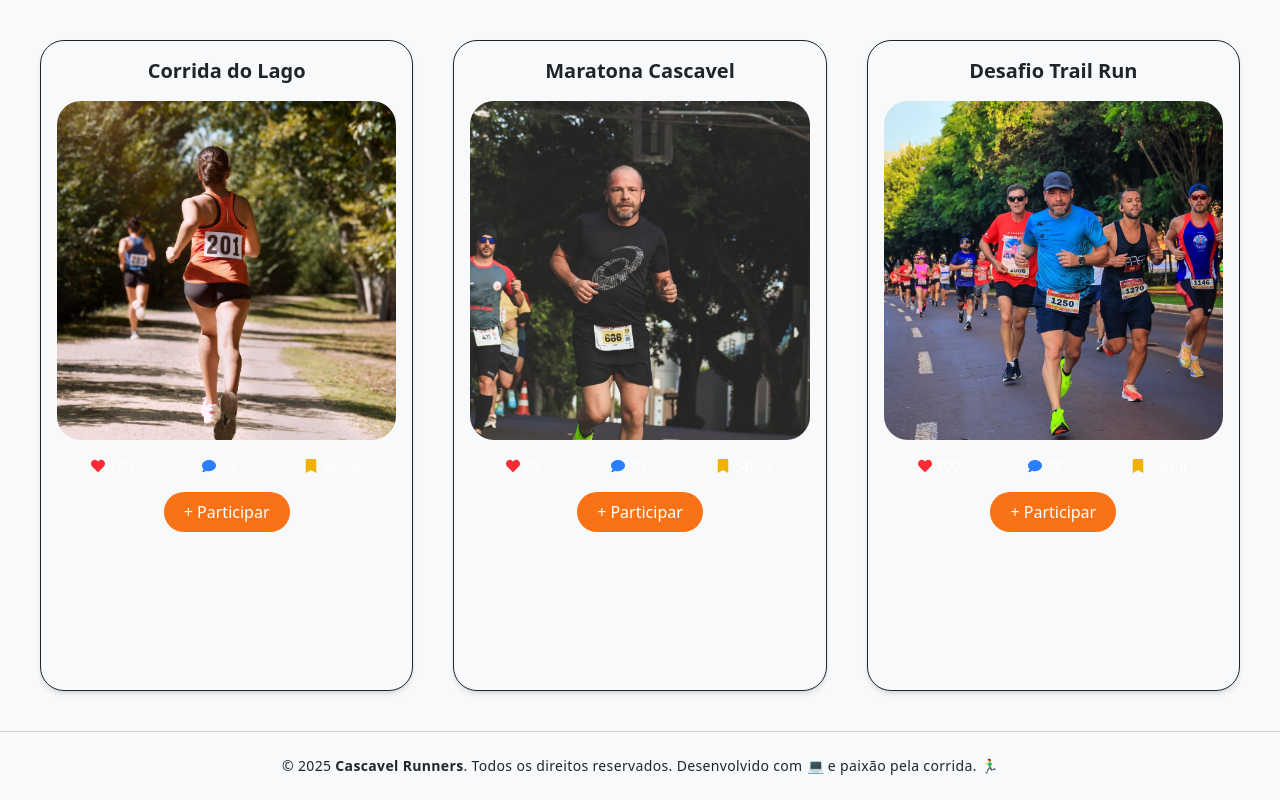
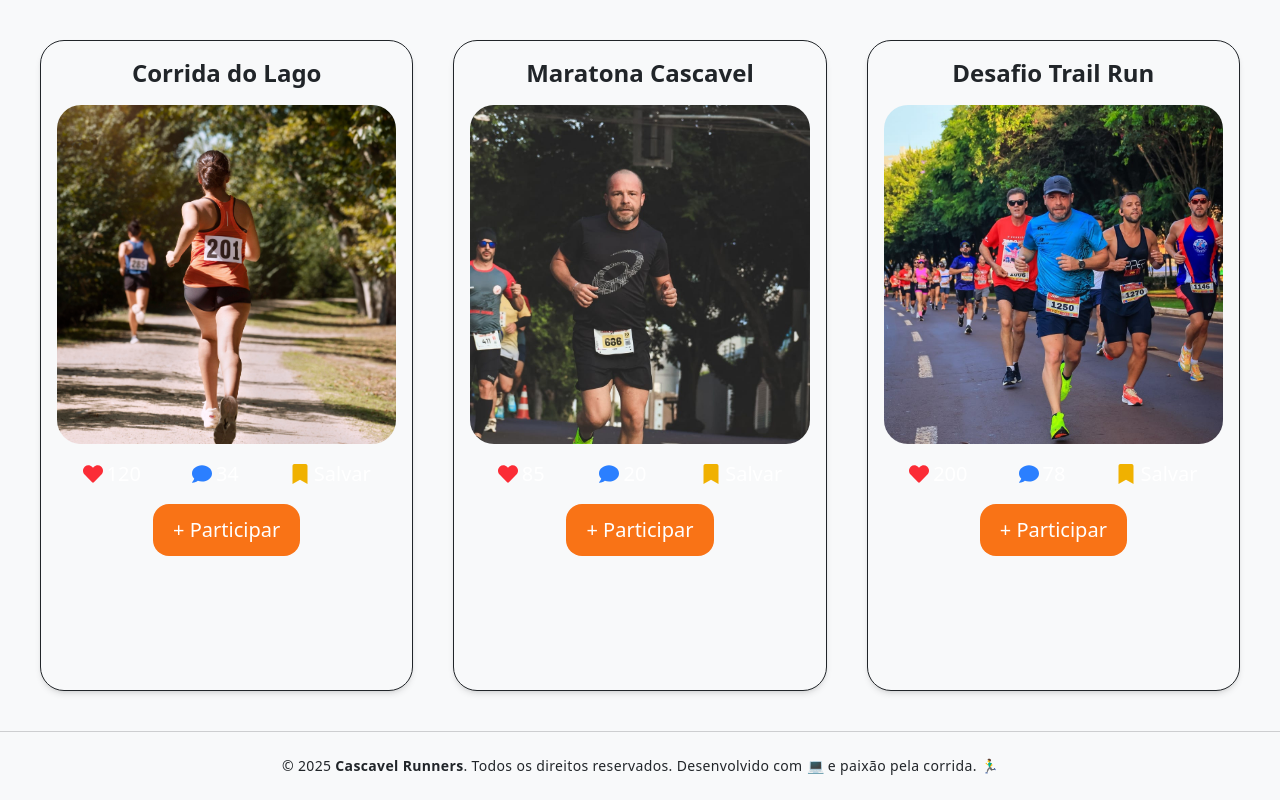
Before and after one commit to joaomidowz/cascavel-runners, a Next.js app: page /feed in a window 1280 px wide. Built offline with nearby package versions, Linux system fonts and the light colour scheme.

Commit message:
style(feed): improving the notebook and desktop view

```diff
--- a/src/app/globals.css
+++ b/src/app/globals.css
@@ -21,7 +21,7 @@
 
 .btn {
   @apply bg-btn-primary py-3 px-5 rounded-2xl text-btn-text cursor-pointer
-         hover:bg-primary/60 active:bg-btn-primary/50 transition duration-500;
+         hover:bg-btn-primary/50 active:bg-btn-primary/90 transition duration-500;
 }
 
 /*
--- a/src/components/CardFeed.tsx
+++ b/src/components/CardFeed.tsx
@@ -11,7 +11,7 @@ type Props = {
 export default function CardFeed({ title, image, likes, comments }: Props) {
     return (
         <div className="bg-background shadow-md border border-primary rounded-3xl p-4 flex flex-col gap-4 items-center w-full max-w-md mx-auto">
-            <h1 className="text-xl font-semibold text-primary text-center">{title}</h1>
+            <h1 className="text-xl lg:text-2xl font-semibold text-primary text-center">{title}</h1>
 
             <div className="w-full md:aspect-square aspect-[4/3] relative rounded-3xl overflow-hidden">
                 <Image
@@ -23,7 +23,7 @@ export default function CardFeed({ title, image, likes, comments }: Props) {
                 />
             </div>
 
-            <div className="flex flex-row justify-around w-full text-sm text-btn-text">
+            <div className="flex flex-row justify-around w-full text-sm text-btn-text lg:text-xl">
                 <div className="flex items-center gap-1">
                     <FaHeart className="text-red-500" />
                     <span>{likes}</span>
@@ -38,7 +38,7 @@ export default function CardFeed({ title, image, likes, comments }: Props) {
                 </div>
             </div>
 
-            <button className="bg-btn-primary text-btn-text px-5 py-2 rounded-full hover:bg-btn-primary/10 transition-all">
+            <button className="btn lg:text-xl">
                 + Participar
             </button>
         </div>
```
